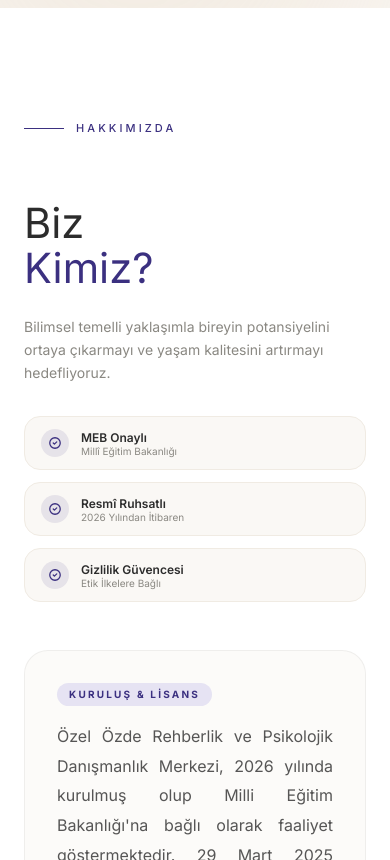
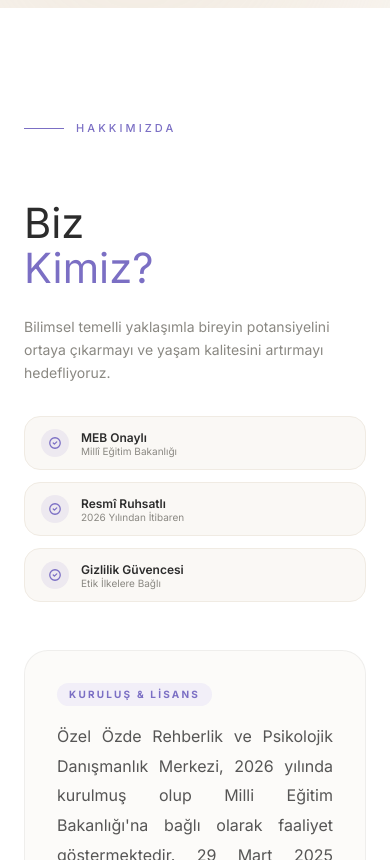
Before and after one commit to sinankerimcanan/psikologwebapp, a Next.js app: page / in a window 390 px wide. Shown: the part 1140-2000 px from the top of the page. Built offline with nearby package versions, Linux system fonts and the light colour scheme.

Commit message:
Refactor code structure for improved readability and maintainability

```diff
--- a/app/components/Experts.tsx
+++ b/app/components/Experts.tsx
@@ -1,6 +1,7 @@
 "use client";
 
 import { useState } from "react";
+import Image from "next/image";
 import { motion, AnimatePresence } from "framer-motion";
 import FadeIn from "./FadeIn";
 import { HizmetGrid, SertifikaGrid } from "./ExpertHizmetler";
@@ -9,6 +10,7 @@ import { hizmetlerByExpert } from "./hizmetlerData";
 const experts = [
   {
     id: "ada",
+    image: "/assets/Adafoto.JPG",
     name: "Psikolog Ada Uyan",
     title: "Klinik Psikolog",
     location: "Konya · Yüz yüze & Online",
@@ -42,6 +44,7 @@ const experts = [
   },
   {
     id: "aybuke",
+    image: "/assets/tuce.JPG",
     name: "Psikolog Aybüke Tuçe Esen",
     title: "Klinik Psikolog · DIR/Floortime İleri Düzey Terapisti",
     location: "Konya · Yüz yüze & Online",
@@ -143,10 +146,8 @@ export default function Experts() {
                 }`}
               >
                 {/* Avatar */}
-                <span
-                  className={`w-7 h-7 rounded-full bg-gradient-to-br ${e.color} flex items-center justify-center text-white text-[10px] font-bold flex-shrink-0`}
-                >
-                  {e.initials}
+                <span className="w-7 h-7 rounded-full overflow-hidden flex-shrink-0 relative">
+                  <Image src={e.image} alt={e.name} fill className="object-cover object-top" />
                 </span>
                 <span className="hidden sm:inline">{e.name}</span>
                 <span className="sm:hidden">{e.initials === "AU" ? "Ada Uyan" : "Aybüke Esen"}</span>
@@ -168,25 +169,29 @@ export default function Experts() {
             {/* ── Left: Profile panel ── */}
             <div className="lg:col-span-4 space-y-5">
               {/* Profile card */}
-              <div className="rounded-3xl bg-white border border-charcoal/6 p-8 shadow-sm">
-                {/* Avatar */}
-                <div className={`w-20 h-20 rounded-2xl bg-gradient-to-br ${expert.color} flex items-center justify-center mb-6 shadow-lg`}>
-                  <span className="font-serif text-2xl text-white font-semibold">{expert.initials}</span>
+              <div className="rounded-3xl bg-white border border-charcoal/6 shadow-sm overflow-hidden">
+                {/* Photo */}
+                <div className="relative w-full aspect-[3/4]">
+                  <Image
+                    src={expert.image}
+                    alt={expert.name}
+                    fill
+                    sizes="(max-width: 1024px) 100vw, 33vw"
+                    className="object-cover object-top"
+                  />
                 </div>
 
-                {/* Name & title */}
+                {/* Minimal info */}
+                <div className="px-6 pt-5 pb-5">
                   <p className="font-sans text-[10px] font-semibold tracking-[0.22em] uppercase text-warm-gray mb-1">
                     {expert.title.split("·")[0].trim()}
                   </p>
-                <h3 className="font-serif text-2xl md:text-[1.7rem] text-charcoal leading-tight mb-3">
+                  <h3 className="font-serif text-xl text-charcoal leading-tight mb-3">
                     {expert.name.replace("Psikolog ", "")}
                   </h3>
-                <p className="font-sans text-sm text-warm-gray leading-relaxed mb-6">
-                  {expert.shortDesc}
-                </p>
 
                   {/* Location */}
-                <div className="flex items-center gap-2 text-xs font-sans text-warm-gray mb-6">
+                  <div className="flex items-center gap-1.5 text-xs font-sans text-warm-gray mb-4">
                     <svg className="w-3.5 h-3.5 flex-shrink-0" fill="none" viewBox="0 0 24 24" stroke="currentColor" strokeWidth={2}>
                       <path strokeLinecap="round" strokeLinejoin="round" d="M17.657 16.657L13.414 20.9a1.998 1.998 0 01-2.827 0l-4.244-4.243a8 8 0 1111.314 0z" />
                       <path strokeLinecap="round" strokeLinejoin="round" d="M15 11a3 3 0 11-6 0 3 3 0 016 0z" />
@@ -195,7 +200,7 @@ export default function Experts() {
                   </div>
 
                   {/* Tags */}
-                <div className="flex flex-wrap gap-2 mb-8">
+                  <div className="flex flex-wrap gap-2">
                     {expert.tags.map((tag) => (
                       <span
                         key={tag}
@@ -205,9 +210,10 @@ export default function Experts() {
                       </span>
                     ))}
                   </div>
+                </div>
 
                 {/* CTAs */}
-                <div className="space-y-3">
+                <div className="px-6 pb-6 space-y-3">
                   <a
                     href="#iletisim"
                     className="flex items-center justify-center gap-2 w-full py-3.5 bg-charcoal text-cream rounded-xl font-sans text-sm font-medium tracking-wide hover:bg-sage transition-colors duration-300"
--- a/app/components/Footer.tsx
+++ b/app/components/Footer.tsx
@@ -87,14 +87,16 @@ export default function Footer() {
                     label: "Instagram",
                     path: "M12 2.163c3.204 0 3.584.012 4.85.07 3.252.148 4.771 1.691 4.919 4.919.058 1.265.069 1.645.069 4.849 0 3.205-.012 3.584-.069 4.849-.149 3.225-1.664 4.771-4.919 4.919-1.266.058-1.644.07-4.85.07-3.204 0-3.584-.012-4.849-.07-3.26-.149-4.771-1.699-4.919-4.92-.058-1.265-.07-1.644-.07-4.849 0-3.204.013-3.583.07-4.849.149-3.227 1.664-4.771 4.919-4.919 1.266-.057 1.645-.069 4.849-.069zm0-2.163c-3.259 0-3.667.014-4.947.072-4.358.2-6.78 2.618-6.98 6.98-.059 1.281-.073 1.689-.073 4.948 0 3.259.014 3.668.072 4.948.2 4.358 2.618 6.78 6.98 6.98 1.281.058 1.689.072 4.948.072 3.259 0 3.668-.014 4.948-.072 4.354-.2 6.782-2.618 6.979-6.98.059-1.28.073-1.689.073-4.948 0-3.259-.014-3.667-.072-4.947-.196-4.354-2.617-6.78-6.979-6.98-1.281-.059-1.69-.073-4.949-.073zm0 5.838c-3.403 0-6.162 2.759-6.162 6.162s2.759 6.163 6.162 6.163 6.162-2.759 6.162-6.163c0-3.403-2.759-6.162-6.162-6.162zm0 10.162c-2.209 0-4-1.79-4-4 0-2.209 1.791-4 4-4s4 1.791 4 4c0 2.21-1.791 4-4 4zm6.406-11.845c-.796 0-1.441.645-1.441 1.44s.645 1.44 1.441 1.44c.795 0 1.439-.645 1.439-1.44s-.644-1.44-1.439-1.44z",
                   },
-                  {
-                    label: "LinkedIn",
-                    path: "M20.447 20.452h-3.554v-5.569c0-1.328-.027-3.037-1.852-3.037-1.853 0-2.136 1.445-2.136 2.939v5.667H9.351V9h3.414v1.561h.046c.477-.9 1.637-1.85 3.37-1.85 3.601 0 4.267 2.37 4.267 5.455v6.286zM5.337 7.433c-1.144 0-2.063-.926-2.063-2.065 0-1.138.92-2.063 2.063-2.063 1.14 0 2.064.925 2.064 2.063 0 1.139-.925 2.065-2.064 2.065zm1.782 13.019H3.555V9h3.564v11.452zM22.225 0H1.771C.792 0 0 .774 0 1.729v20.542C0 23.227.792 24 1.771 24h20.451C23.2 24 24 23.227 24 22.271V1.729C24 .774 23.2 0 22.222 0h.003z",
-                  },
+                  // {
+                  //   label: "LinkedIn",
+                  //   path: "M20.447 20.452h-3.554v-5.569c0-1.328-.027-3.037-1.852-3.037-1.853 0-2.136 1.445-2.136 2.939v5.667H9.351V9h3.414v1.561h.046c.477-.9 1.637-1.85 3.37-1.85 3.601 0 4.267 2.37 4.267 5.455v6.286zM5.337 7.433c-1.144 0-2.063-.926-2.063-2.065 0-1.138.92-2.063 2.063-2.063 1.14 0 2.064.925 2.064 2.063 0 1.139-.925 2.065-2.064 2.065zm1.782 13.019H3.555V9h3.564v11.452zM22.225 0H1.771C.792 0 0 .774 0 1.729v20.542C0 23.227.792 24 1.771 24h20.451C23.2 24 24 23.227 24 22.271V1.729C24 .774 23.2 0 22.222 0h.003z",
+                  // },
                 ].map((s) => (
                   <motion.a
                     key={s.label}
-                    href="#"
+                    href={s.label === "Instagram" ? "https://www.instagram.com/konyaozdepsikoloji/" : "#"}
+                    target="_blank"
+                    rel="noopener noreferrer"
                     aria-label={s.label}
                     className="w-8 h-8 rounded-full border border-white/15 flex items-center justify-center text-cream/40 hover:text-cream hover:border-white/30 transition-colors duration-300"
                     whileHover={{ scale: 1.1 }}
--- a/app/globals.css
+++ b/app/globals.css
@@ -3,9 +3,9 @@
 @theme {
   --color-cream: #faf8f5;
   --color-cream-dark: #f0ebe3;
-  --color-sage: #3B3080;
-  --color-sage-dark: #22194B;
-  --color-sage-light: #C4BFE8;
+  --color-sage: #7B6FC4;
+  --color-sage-dark: #3B3080;
+  --color-sage-light: #E0DCF5;
   --color-mink: #c4a882;
   --color-mink-light: #e8d8c4;
   --color-charcoal: #2c2c2c;
@@ -60,15 +60,15 @@ body {
   background: #faf8f5;
 }
 ::-webkit-scrollbar-thumb {
-  background: #C4BFE8;
+  background: #E0DCF5;
   border-radius: 10px;
 }
 ::-webkit-scrollbar-thumb:hover {
-  background: #3B3080;
+  background: #7B6FC4;
 }
 
 /* Selection */
 ::selection {
-  background-color: rgba(59, 48, 128, 0.22);
+  background-color: rgba(123, 111, 196, 0.22);
   color: #2c2c2c;
 }
```
Also changed, not shown: public/assets/Adafoto.JPG (added), public/assets/tuce.JPG (added). Lines whose indentation alone changed are shown as unchanged.
